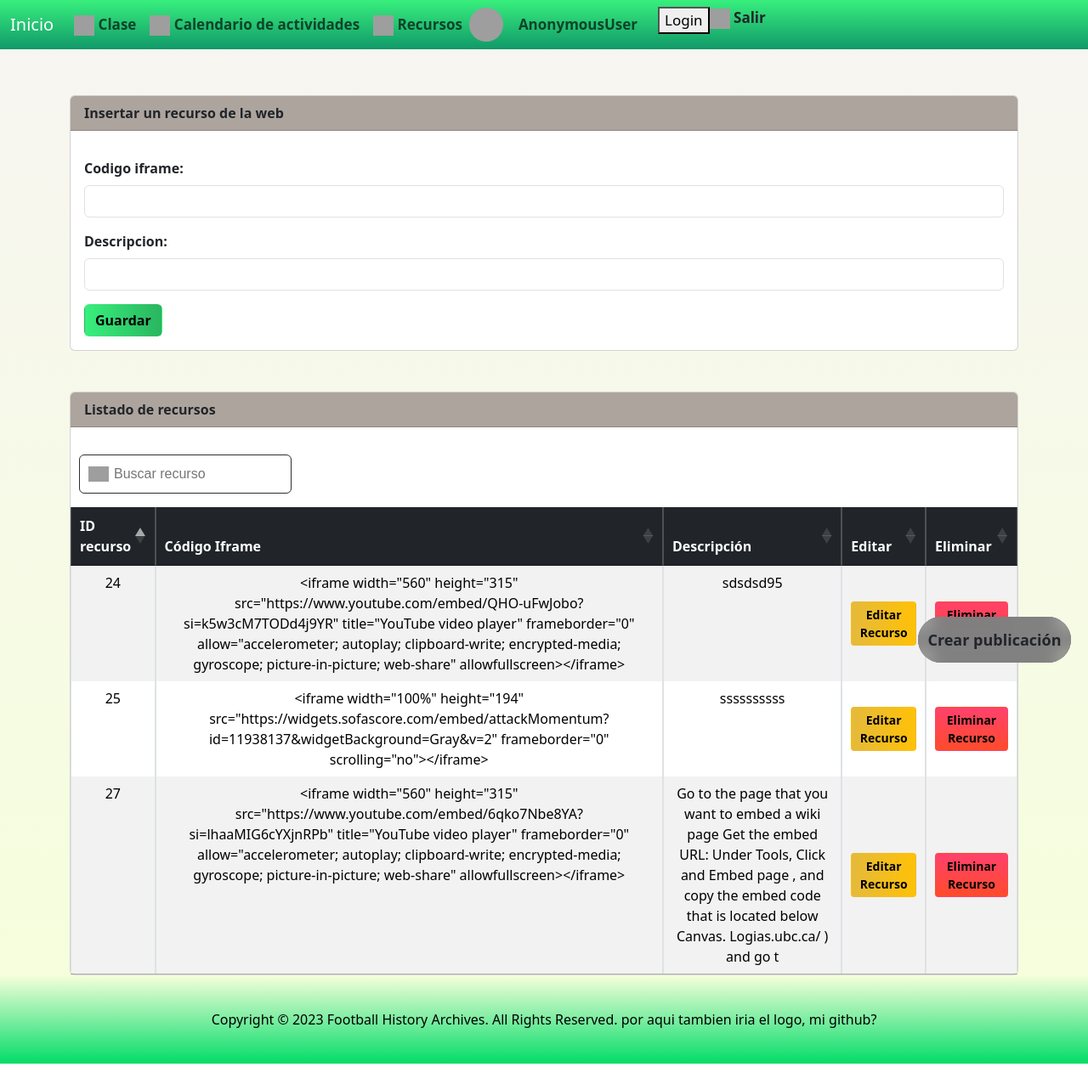
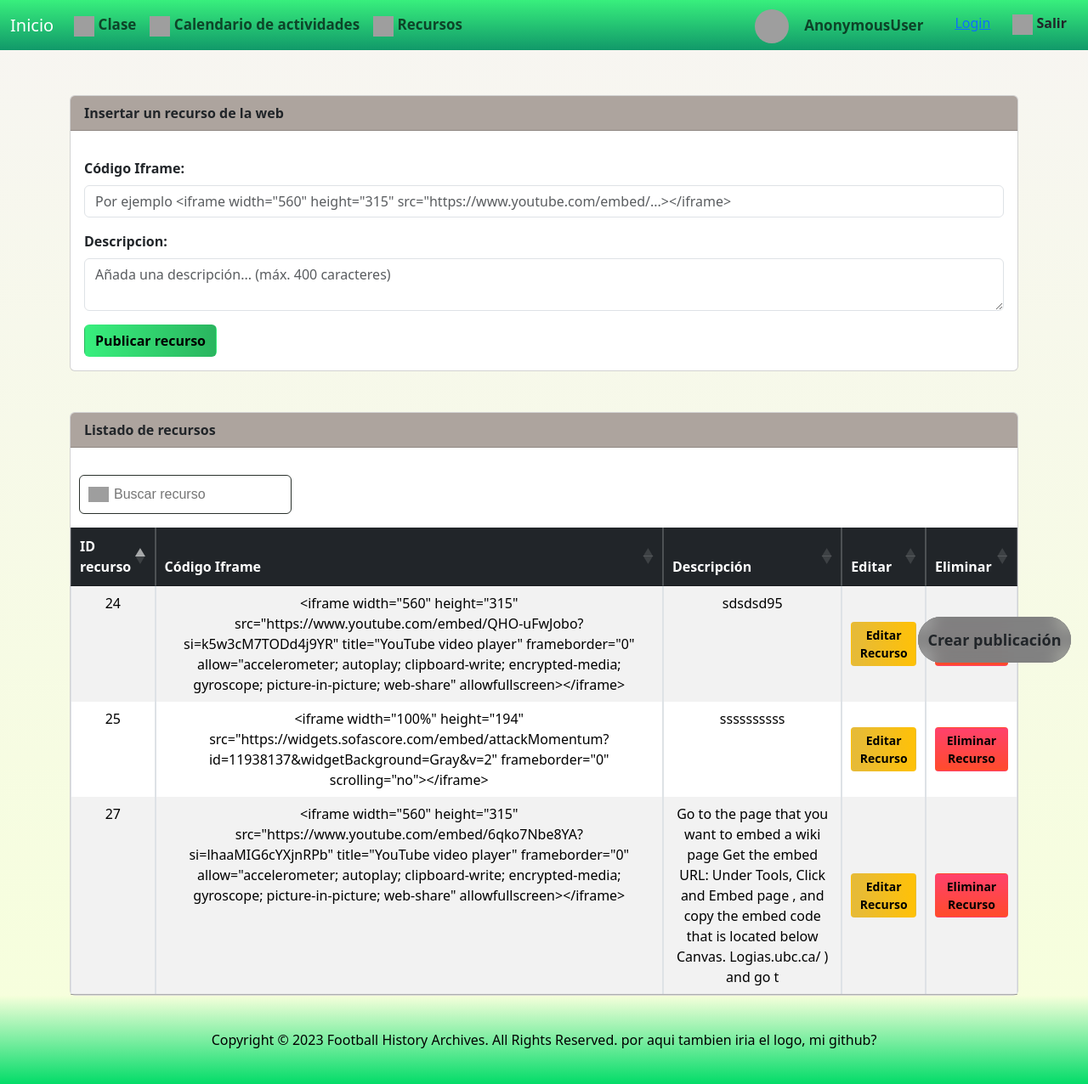
Before and after one commit to alvarors94/TeachGram, a Django app: page /agregar_recurso_externo in a window 1280 px wide. Shown: the whole page at 85% size. Before the commit the page ends 1252 px from the top, so only its background shows below. Run offline with Django 5.2, Linux system fonts and the light colour scheme; data comes from the database, SQL or seed files in the repository; both versions use the stored data as it was after the commit; parts of the project's set-up code (start-up, migrations or seed data) failed here and were passed over; some libraries are stand-ins or nearby versions; grey boxes are pictures that could not be loaded.

Commit message:
Se añaden algunos modales y errores personalizados en los formularios

```diff
--- a/libreria/forms.py
+++ b/libreria/forms.py
@@ -5,7 +5,7 @@ import re
 
 
 class PublicacionForm(forms.ModelForm):
-    descripcion = forms.CharField(required=False)
+    descripcion = forms.CharField(required=False, help_text = 'Añada una descripción... (máx. 200 caracteres)')
 
     def clean(self):
         cleaned_data = super().clean()
@@ -13,6 +13,9 @@ class PublicacionForm(forms.ModelForm):
 
         if not descripcion:
             self.add_error('descripcion', 'Este campo no puede estar vacío')
+
+        if descripcion and len(descripcion) > 200:
+            self.add_error('descripcion', f'El límite de caracteres para este campo es de 200 y tiene {len(descripcion)}')
 
         return cleaned_data
 
@@ -24,13 +27,14 @@ class ImagenForm(forms.ModelForm):
 
     widgets = {'imagen': forms.ImageField(widget=forms.ClearableFileInput(attrs={'allow_multiple_selected': True}))}
     required = False
+    help_text = 'Puede añadir una o varias imágenes'
     class Meta:
         model = Imagen
         fields = ['imagen']
 
 
 class ComentarioForm(forms.ModelForm):
-    comentario = forms.CharField(required=False)
+    comentario = forms.CharField(required=False ,help_text = 'Escriba su comentario)')
 
     def clean_comentario(self):
         comentario = self.cleaned_data.get('comentario')
@@ -122,9 +126,11 @@ class CambiarPasswordForm(forms.Form):
         return cleaned_data
 
 class RecursosForm(forms.ModelForm):
-    archivo_recurso = forms.FileField(required=False, label="Archivo")
+    archivo_recurso = forms.FileField(required=False, label="Archivo", help_text = "Puedes subir cualquier archivo, como 'pdf', 'word', imágenes ... ")
     nombre = forms.CharField(required=False)
-    descripcion = forms.CharField(required=False)
+    descripcion = forms.CharField(required=False,help_text = "Añada una descripción... (máx. 400 caracteres) ")
+
+
 
     def clean(self):
         cleaned_data = super().clean()
@@ -138,8 +144,14 @@ class RecursosForm(forms.ModelForm):
         if not nombre:
             self.add_error('nombre', 'Este campo no puede estar vacío')
 
+        if nombre and len(nombre) > 200:
+            self.add_error('nombre', f'El límite de caracteres para este campo es de 200 y tiene {len(nombre)}')
+
         if not descripcion:
             self.add_error('descripcion', 'Este campo no puede estar vacío')
+
+        if descripcion and len(descripcion) > 400:
+            self.add_error('descripcion', f'El límite de caracteres para este campo es de 400 y tiene {len(descripcion)}')
 
         return cleaned_data
 
@@ -149,18 +161,22 @@ class RecursosForm(forms.ModelForm):
 
 
 class IframeForm(forms.ModelForm):
-
-    codigo_iframe = forms.CharField(required=False)
-    descripcion = forms.CharField(required=False)
+    codigo_iframe = forms.CharField(required=False, label="Código Iframe", help_text = 'Por ejemplo <iframe width="560" height="315" src="https://www.youtube.com/embed/...></iframe>')
+    descripcion = forms.CharField(required=False, help_text = 'Añada una descripción... (máx. 400 caracteres)')
 
     def clean(self):
         cleaned_data = super().clean()
         codigo_iframe = cleaned_data.get('codigo_iframe')
+        descripcion = cleaned_data.get('descripcion')
 
         if not codigo_iframe:
             self.add_error('codigo_iframe', 'Este campo no puede estar vacío')
 
+        if descripcion and len(descripcion) > 400:
+            self.add_error('descripcion', f'El límite de caracteres para este campo es de 400 y tiene {len(descripcion)}')
+
         return cleaned_data
+
     class Meta:
         model = Iframe
         fields = ['codigo_iframe', 'descripcion']
--- a/libreria/models.py
+++ b/libreria/models.py
@@ -58,7 +58,7 @@ class Recursos(models.Model):
 
 class Iframe(models.Model):
     codigo_iframe = models.TextField(verbose_name="Iframe")
-    descripcion = models.CharField(max_length=200, verbose_name="Descripción")
+    descripcion = models.CharField(max_length=400, verbose_name="Descripción")
 
     class Meta:
         ordering = ['-id']
--- a/libreria/templates/base.html
+++ b/libreria/templates/base.html
@@ -93,29 +93,26 @@
 
 
 
-
+                </ul>
+                    <ul class="navbar-nav ml-auto mb-2 mb-lg-0">
                         <li class="nav-item">
                             <div style="display: flex; align-items: center;">
-
-                    <img src="{{ foto_perfil }}" href="{% url 'ver_perfil' request.user.username %}" height="40" width="40" style="border-radius: 50%; margin-right: 10px;" />
+                                <img src="{{ foto_perfil }}" href="{% url 'ver_perfil' request.user.username %}" height="40" width="40" style="border-radius: 50%; margin-right: 10px; margin-top: 3px;" />
                                 <a class="nav-link me-3" href="{% url 'ver_perfil' request.user.username %}"><strong>{{ request.user }}</strong></a>
-
                             </div>
                         </li>
                         <li class="nav-item">
                             {% if not user.is_authenticated %}
                             <form method="post" action="{% url 'login' %}">
                                 {% csrf_token %}
-                    <button type="submit">Login</button>
+                                <button type="submit" class="btn btn-link">Login</button>
                             </form>
                             {% endif %}
                         </li>
-            <li >
+                        <li class="nav-item no-link-style">
                             <form method="post" action="{% url 'logout'%}?next={{LOGOUT_REDIRECT_URL}}">
                                 {% csrf_token %}
-
-
-                    <button type="submit" class="nav-item">
+                                <button type="submit" class="btn btn-link no-link-style">
                                     <img width="24" height="24" src="https://img.icons8.com/parakeet-line/48/exit.png" alt="exit"/>
                                     <strong class="no-link-style">Salir</strong>
                                 </button>
@@ -145,13 +142,13 @@
             <span class="blob"></span>
         </a>
     </div>
+
+</body>
 <footer>
 
 
     Copyright © 2023 Football History Archives. All Rights Reserved.
  por aqui tambien iria el logo, mi github?
 </footer>
-</body>
-
 
 </html>
--- a/libreria/templates/perfil/agregar_recurso_externo.html
+++ b/libreria/templates/perfil/agregar_recurso_externo.html
@@ -22,15 +22,23 @@
                     <form enctype="multipart/form-data" method="post" action="{% url 'agregar_recurso_externo' %}">
                         {% csrf_token %}
                         {% for campo in form_recurso_externo %}
+                        {% if campo.name == 'descripcion' %}
                         <div class="mb-3">
                             <strong><label for="" class="form-label">{{ campo.label }}:</label></strong>
-                            <input type="{{ campo.field.widget.input_type }}" class="form-control" name="{{ campo.name }}" value="{{ campo.value|default_if_none:'' }}">
+                            <textarea class="form-control" name="{{ campo.name }}" placeholder="{{ campo.help_text }}">{{ campo.value|default_if_none:'' }}</textarea>
                             <!-- Muestra el valor del campo para editarlo o por defecto '' -->
                         </div>
+                        {% else %}
+                        <div class="mb-3">
+                            <strong><label for="" class="form-label">{{ campo.label }}:</label></strong>
+                            <input type="{{ campo.field.widget.input_type }}" class="form-control" name="{{ campo.name }}" value="{{ campo.value|default_if_none:'' }}" placeholder="{{campo.help_text}}">
+                            <!-- Muestra el valor del campo para editarlo o por defecto '' -->
+                        </div>
+                        {% endif %}
                         <div class="col-12 help-text">{{ campo.errors }}</div>
                         {% endfor %}
 
-                        <button type="submit" class="btn comment-gradient">Guardar</button>
+                        <button type="submit" class="btn comment-gradient">Publicar recurso</button>
                     </form>
                 </div>
             </div>
--- a/libreria/templates/perfil/crear_publicacion.html
+++ b/libreria/templates/perfil/crear_publicacion.html
@@ -15,7 +15,7 @@
       {% for campo in form_publicacion %}
       <div class="mb-3">
         <label for="{{ campo.id }}" class="form-label">{{ campo.label }}:</label>
-        <input type="{{ campo.field.widget.input_type }}" class="form-control" name="{{ campo.name }}" id="{{ campo.id }}" aria-describedby="helpId" placeholder="{{ campo.label }}" value="{{ campo.value | default_if_none:'' }}" />
+        <input type="{{ campo.field.widget.input_type }}" class="form-control" name="{{ campo.name }}" id="{{ campo.id }}" aria-describedby="helpId" placeholder="{{ campo.help_text }}" value="{{ campo.value | default_if_none:'' }}" />
         <div class="col-12 help-text">{{ campo.errors }}</div>
       </div>
       {% endfor %}
--- a/libreria/templates/perfil/editar_perfil.html
+++ b/libreria/templates/perfil/editar_perfil.html
@@ -41,7 +41,7 @@
                             name="{{campo.name}}"
                             id=""
                             aria-describedby="helpId"
-                            placeholder="{{campo.label}}"
+                            placeholder="{{campo.help_text}}"
                             value="{{ campo.value | default_if_none:'' }}"/>
                     </div>
                     <div class="col-12 help-text">{{campo.errors}}</div>
--- a/libreria/templates/perfil/editar_publicacion.html
+++ b/libreria/templates/perfil/editar_publicacion.html
@@ -57,7 +57,7 @@
             {% for campo in form_publicacion %}
             <div class="mb-3 mt-3">
                 <strong><label for="" class="form-label">{{campo.label}}:</label></strong>
-                <input type="{{campo.field.widget.input_type}}" class="form-control" name="{{campo.name}}" id="" aria-describedby="helpId" placeholder="{{campo.label}}" value="{{ campo.value | default_if_none:'' }}"/>
+                <input type="{{campo.field.widget.input_type}}" class="form-control" name="{{campo.name}}" id="" aria-describedby="helpId" placeholder="{{campo.help_text}}" value="{{ campo.value | default_if_none:'' }}"/>
             </div>
             <div class="col-12 help-text">{{campo.errors}}</div>
             {% endfor %}
--- a/libreria/templates/perfil/editar_recurso.html
+++ b/libreria/templates/perfil/editar_recurso.html
@@ -27,7 +27,8 @@
                     type="{{campo.field.widget.input_type}}"
                     class="form-control"
                     name="{{campo.name}}"
-                    value="{{campo.value}}"/>
+                    value="{{campo.value}}"
+                    placeholder="{{campo.help_text}}"/>
                     <!-- Muestra el valor del campo para editarlo o por defecto ''-->
             </div>
             <div class="col-12 help-text">{{campo.errors}}</div>
--- a/libreria/templates/perfil/editar_recurso_externo.html
+++ b/libreria/templates/perfil/editar_recurso_externo.html
@@ -27,7 +27,8 @@
                     type="{{campo.field.widget.input_type}}"
                     class="form-control"
                     name="{{campo.name}}"
-                    value="{{campo.value}}"/>
+                    value="{{campo.value}}"
+                    placeholder="{{campo.help_text}}"/>
                     <!-- Muestra el valor del campo para editarlo o por defecto ''-->
             </div>
             <div class="col-12 help-text">{{campo.errors}}</div>
--- a/libreria/views.py
+++ b/libreria/views.py
@@ -339,6 +339,7 @@ class UserForm(forms.ModelForm):
             'first_name': 'Nombre',
             'last_name': 'Apellido',
         }
+
         widgets = {
             'username': forms.TextInput(attrs={'class': 'form-control'}),
             'first_name': forms.TextInput(attrs={'class': 'form-control'}),
--- a/static/main.css
+++ b/static/main.css
@@ -192,11 +192,11 @@ body{
 }
 
 .carousel-indicators .carousel-indicator {
-  background-color: #1c7047;
+  background-color: #14c2d2;
   width: 15px; /* Ajusta el ancho del indicador */
   height: 15px; /* Ajusta la altura del indicador */
   border-radius: 50%; /* Hace que el indicador sea redondeado */
-  border: 2px solid #fff; /* Grosor y color del borde del indicador */
+  border: 3px solid #fff; /* Grosor y color del borde del indicador */
 }
 
 
```
Also changed, not shown: libreria/templates/perfil/agregar_recurso.html (+9 -1 lines), libreria/templates/perfil/feed.html (+51 -11 lines), libreria/templates/perfil/ver_perfil.html (+11 -8 lines), libreria/migrations/0020_alter_iframe_descripcion.py (added), publicaciones/IMG1_tbbbPbg.jpg (deleted), teachgram.db. Lines whose indentation alone changed are shown as unchanged.
